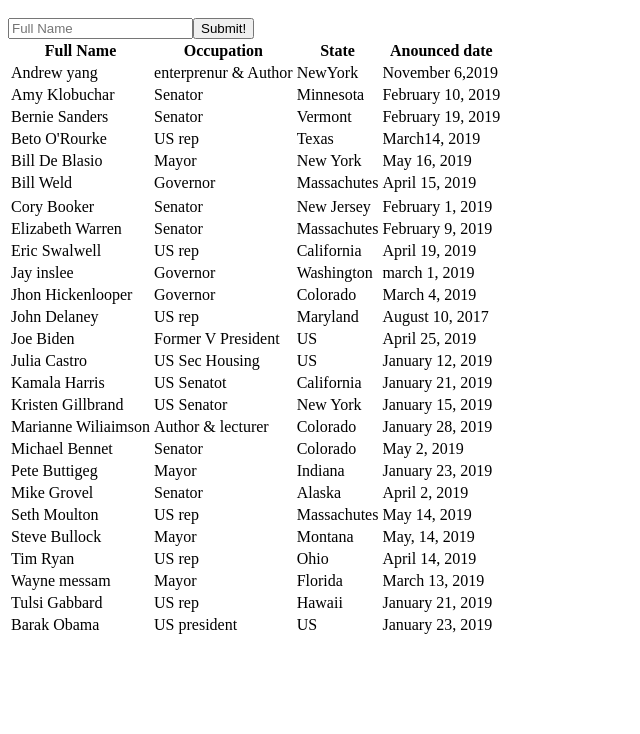
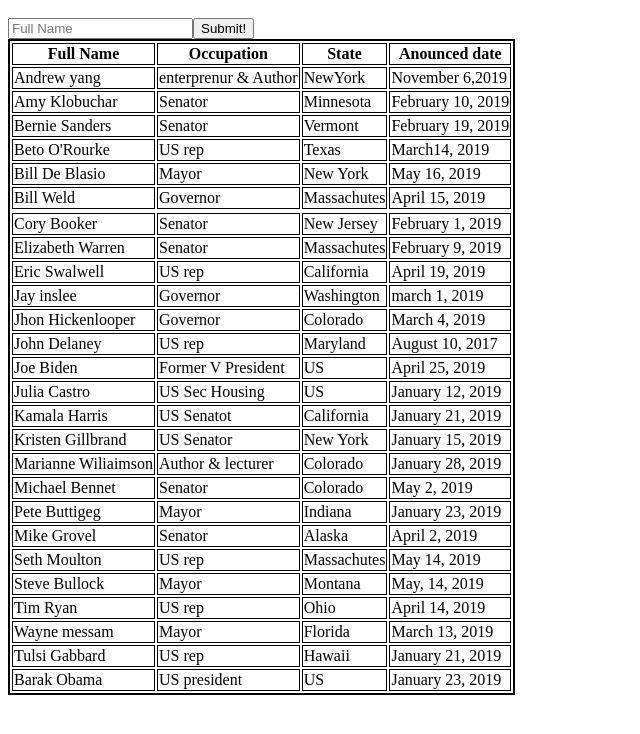
Before and after one commit to ibrostar/2020-Presidential-Candidates, a plain HTML site: page hello.html in a window 1280 px wide. Shown: the part 48-782 px from the top of the page, without its empty margins (0-640 px from the left). Drawn offline with Linux system fonts and the light colour scheme.

Commit message:
Update hello.html

```diff
--- a/hello.html
+++ b/hello.html
@@ -1,3 +1,19 @@
+<!DOCTYPE html
+<html>
+  <head>
+    <title>2020-presidential-candidates</title>
+    <style>
+      table {
+        border: 2px solid black;
+      }
+
+    th {
+      border: 1px solid black;
+    }
+    td {
+      border: 1px solid black;
+    }
+  </style>
 <h1>2020 Presidential canditates</h1>
 <table>
      <tr>
```
